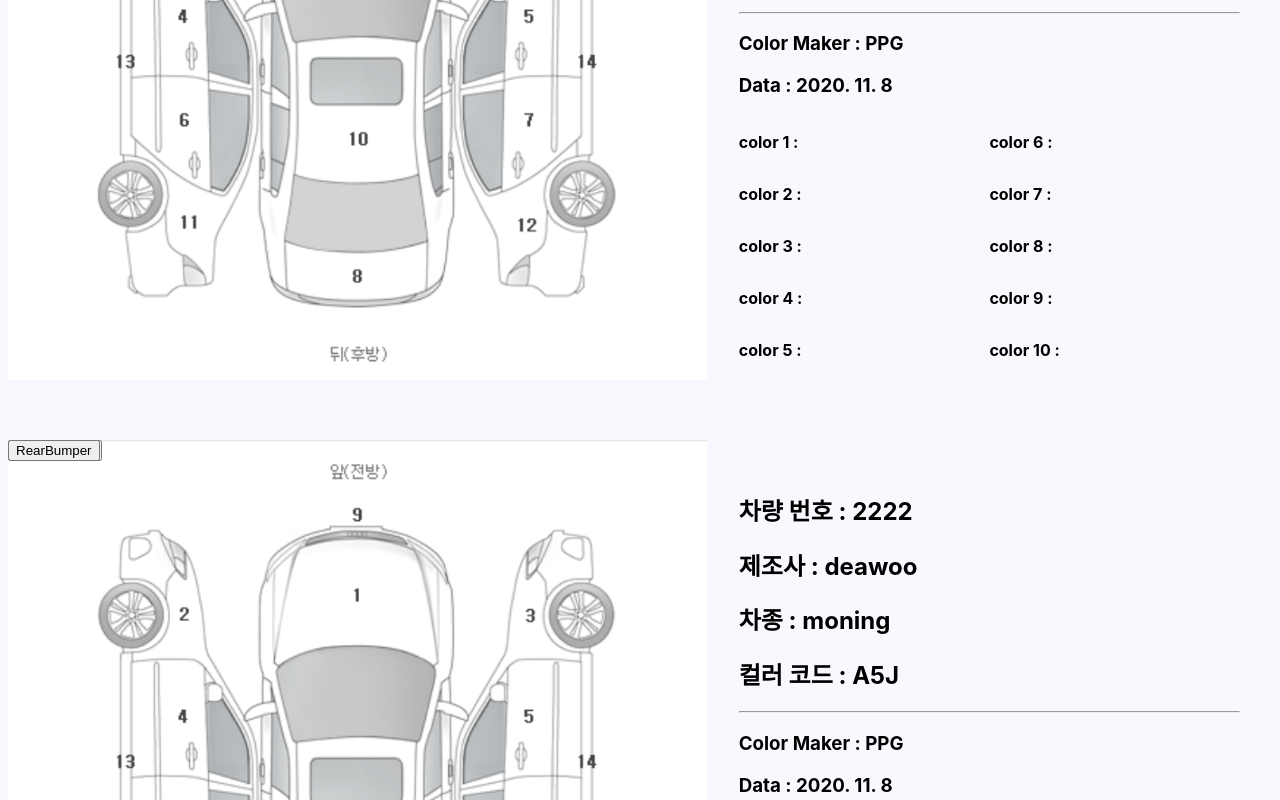
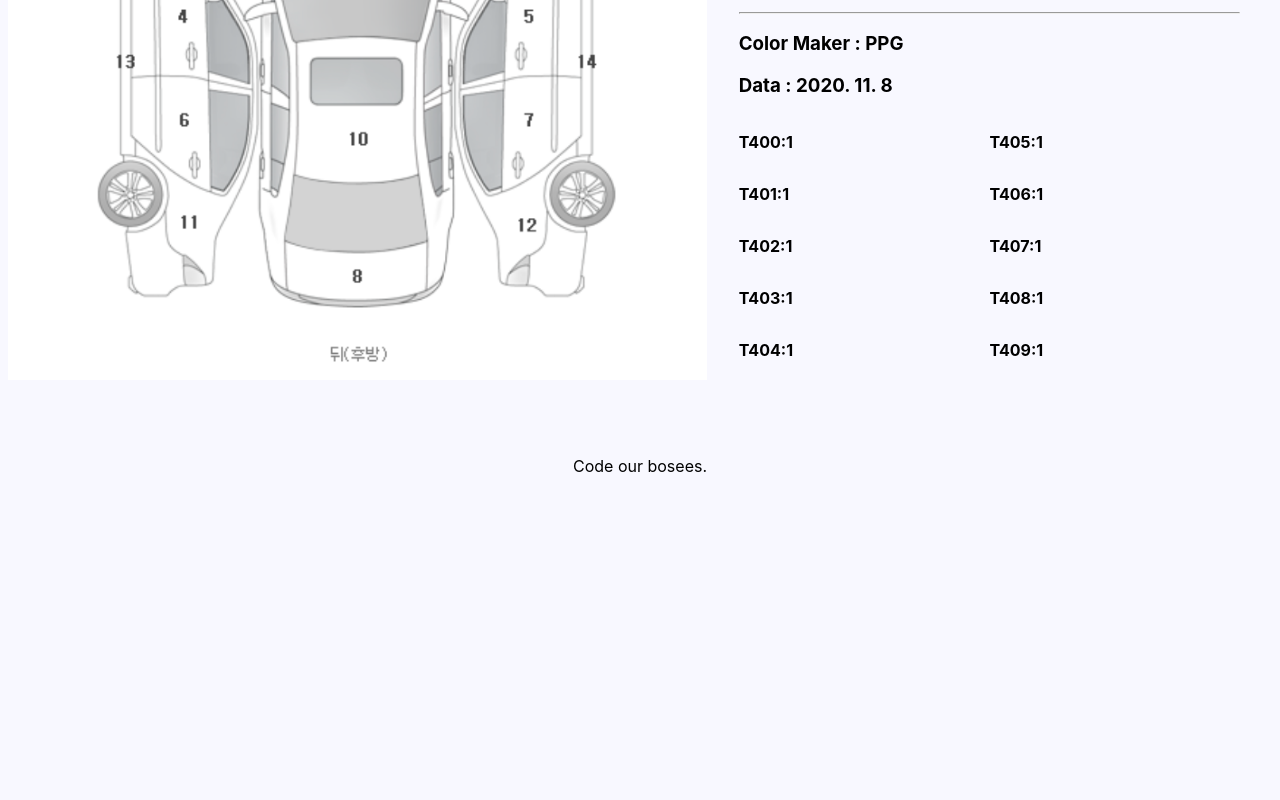
Before and after one commit to BOSEES/painters, a React (Create React App) app: page /painters in a window 1280 px wide. Shown: the part 660-1460 px from the top of the page. After the commit the page ends 1152 px from the top, so only its background shows below. Built offline with nearby package versions, Linux system fonts and the light colour scheme.

Commit message:
데이터베이스 스키마 선정중

```diff
--- a/src/components/car_detail/car_detail.jsx
+++ b/src/components/car_detail/car_detail.jsx
@@ -6,18 +6,18 @@ const CarDetail = ({car}) => {
   return(
     <div className={styles.container}>
       <div className={styles.parts}>
-        <button type="submit" className={styles.part} >{car.parts.A}</button>
-        <button type="submit" className={styles.part} >{car.parts.B}</button>
-        <button type="submit" className={styles.part} >{car.parts.C}</button>
-        <button type="submit" className={styles.part} >{car.parts.D}</button>
-        <button type="submit" className={styles.part} >{car.parts.E}</button>
-        <button type="submit" className={styles.part} >{car.parts.F}</button>
-        <button type="submit" className={styles.part} >{car.parts.G}</button>
-        <button type="submit" className={styles.part} >{car.parts.H}</button>
-        <button type="submit" className={styles.part} >{car.parts.I}</button>
-        <button type="submit" className={styles.part} >{car.parts.J}</button>
-        <button type="submit" className={styles.part} >{car.parts.K}</button>
-        <button type="submit" className={styles.part} >{car.parts.L}</button>
+        <button type="submit" className={styles.part}>Hood</button>
+        <button type="submit" className={styles.part}>FrontBumper</button>
+        <button type="submit" className={styles.part}>Fender_FL</button>
+        <button type="submit" className={styles.part}>Fender_FR</button>
+        <button type="submit" className={styles.part}>Fender_RL</button>
+        <button type="submit" className={styles.part}>Fender_RR</button>
+        <button type="submit" className={styles.part}>Door_FL</button>
+        <button type="submit" className={styles.part}>Door_FR</button>
+        <button type="submit" className={styles.part}>Door_RL</button>
+        <button type="submit" className={styles.part}>Door_RR</button>
+        <button type="submit" className={styles.part}>Trunk</button>
+        <button type="submit" className={styles.part}>RearBumper</button>
         <img className={styles.image} src="/images/car.png" alt="car"/>
       </div>
       <div className={styles.metadata}>
--- a/src/components/color_data/color_data.jsx
+++ b/src/components/color_data/color_data.jsx
@@ -8,18 +8,18 @@ const ColorData = ({car}) => {
         <h3>Data : 2020. 11. 8</h3>
         <div className={styles.datas}>
           <ul className={styles.dataList}>
-            <li className={styles.data}>color 1 :</li>
-            <li className={styles.data}>color 2 :</li>
-            <li className={styles.data}>color 3 :</li>
-            <li className={styles.data}>color 4 :</li>
-            <li className={styles.data}>color 5 :</li>
+            <li className={styles.data}>{car.Hood[0].ColorNum}:{car.Hood[0].gram}</li>
+            <li className={styles.data}>{car.Hood[1].ColorNum}:{car.Hood[1].gram}</li>
+            <li className={styles.data}>{car.Hood[2].ColorNum}:{car.Hood[2].gram}</li>
+            <li className={styles.data}>{car.Hood[3].ColorNum}:{car.Hood[3].gram}</li>
+            <li className={styles.data}>{car.Hood[4].ColorNum}:{car.Hood[4].gram}</li>
           </ul>
           <ul className={styles.dataList}>
-            <li className={styles.data}>color 6 :</li>
-            <li className={styles.data}>color 7 :</li>
-            <li className={styles.data}>color 8 :</li>
-            <li className={styles.data}>color 9 :</li>
-            <li className={styles.data}>color 10 :</li>
+            <li className={styles.data}>{car.Hood[5].ColorNum}:{car.Hood[5].gram}</li>
+            <li className={styles.data}>{car.Hood[6].ColorNum}:{car.Hood[6].gram}</li>
+            <li className={styles.data}>{car.Hood[7].ColorNum}:{car.Hood[7].gram}</li>
+            <li className={styles.data}>{car.Hood[8].ColorNum}:{car.Hood[8].gram}</li>
+            <li className={styles.data}>{car.Hood[9].ColorNum}:{car.Hood[9].gram}</li>
           </ul>
         </div>
       </div>
--- a/src/components/painters/painters.jsx
+++ b/src/components/painters/painters.jsx
@@ -11,62 +11,58 @@ const Painters = () => {
       Brand: "hyundai",
       Name: "sonata",
       Color:"A5J",
-      parts:{
-        A: "Hood",
-        B: "FrontBumper",
-        C: "Fender_FL",
-        D: "Fender_FR",
-        E: "Fender_RL",
-        F: "Fender_RR",
-        G: "Door_FL",
-        H: "Door_FR",
-        I: "Door_RL",
-        J: "Door_RR",
-        K: "Trunk",
-        L: "RearBumper",
-      }
+      Hood:[{
+        ColorNum:"T400",
+        gram:"1"
       },
       {
-      id: 2,
-      Number: "2222",
-      Brand: "deawoo",
-      Name: "moning",
-      Color:"A5J",
-      parts:{
-        A: "Hood",
-        B: "FrontBumper",
-        C: "Fender_FL",
-        D: "Fender_FR",
-        E: "Fender_RL",
-        F: "Fender_RR",
-        G: "Door_FL",
-        H: "Door_FR",
-        I: "Door_RL",
-        J: "Door_RR",
-        K: "Trunk",
-        L: "RearBumper",
-      }
+        ColorNum:"T401",
+        gram:"1"
       },
       {
-      id: 3,
-      Number: "3333",
-      Brand: "nissan",
-      Name: "gtr",
-      Color:"A5J",
-      parts:{
-        A: "Hood",
-        B: "FrontBumper",
-        C: "Fender_FL",
-        D: "Fender_FR",
-        E: "Fender_RL",
-        F: "Fender_RR",
-        G: "Door_FL",
-        H: "Door_FR",
-        I: "Door_RL",
-        J: "Door_RR",
-        K: "Trunk",
-        L: "RearBumper",
+        ColorNum:"T402",
+        gram:"1"
+      },
+      {
+        ColorNum:"T403",
+        gram:"1"
+      },
+      {
+        ColorNum:"T404",
+        gram:"1"
+      },
+      {
+        ColorNum:"T405",
+        gram:"1"
+      },
+      {
+        ColorNum:"T406",
+        gram:"1"
+      },
+      {
+        ColorNum:"T407",
+        gram:"1"
+      },
+      {
+        ColorNum:"T408",
+        gram:"1"
+      },
+      {
+        ColorNum:"T409",
+        gram:"1"
       }
+      ],
+      FrontBumper:[],
+      Fender_FL:[],
+      Fender_FR:[],
+      Fender_RL:[],
+      Fender_RR:[],
+      Door_FL:[],
+      Door_FR:[],
+      Door_RL:[],
+      Door_RR:[],
+      Trunk:[],
+      RearBumper:[]
       },
     ]
   );
```
Lines whose indentation alone changed are shown as unchanged.
